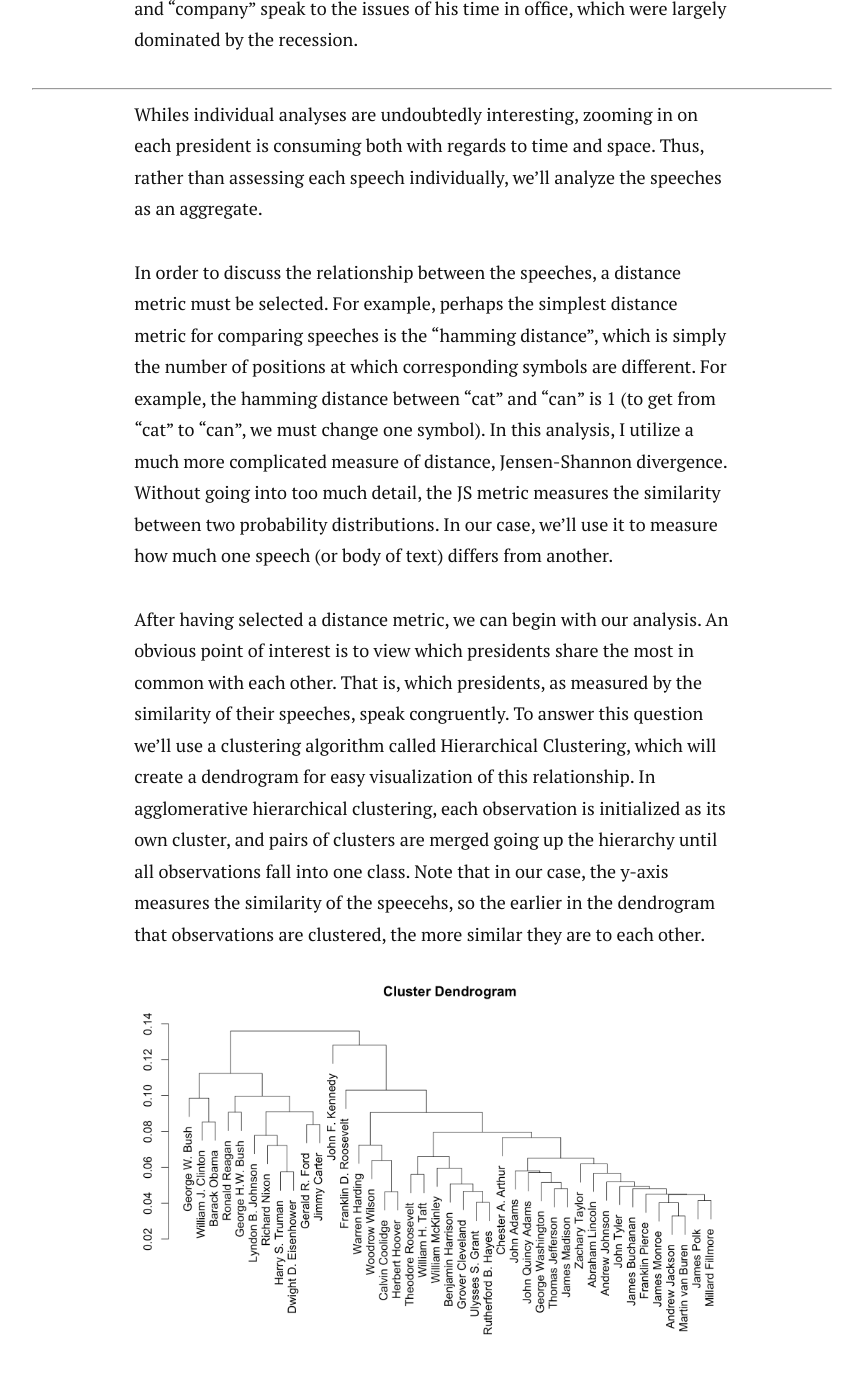
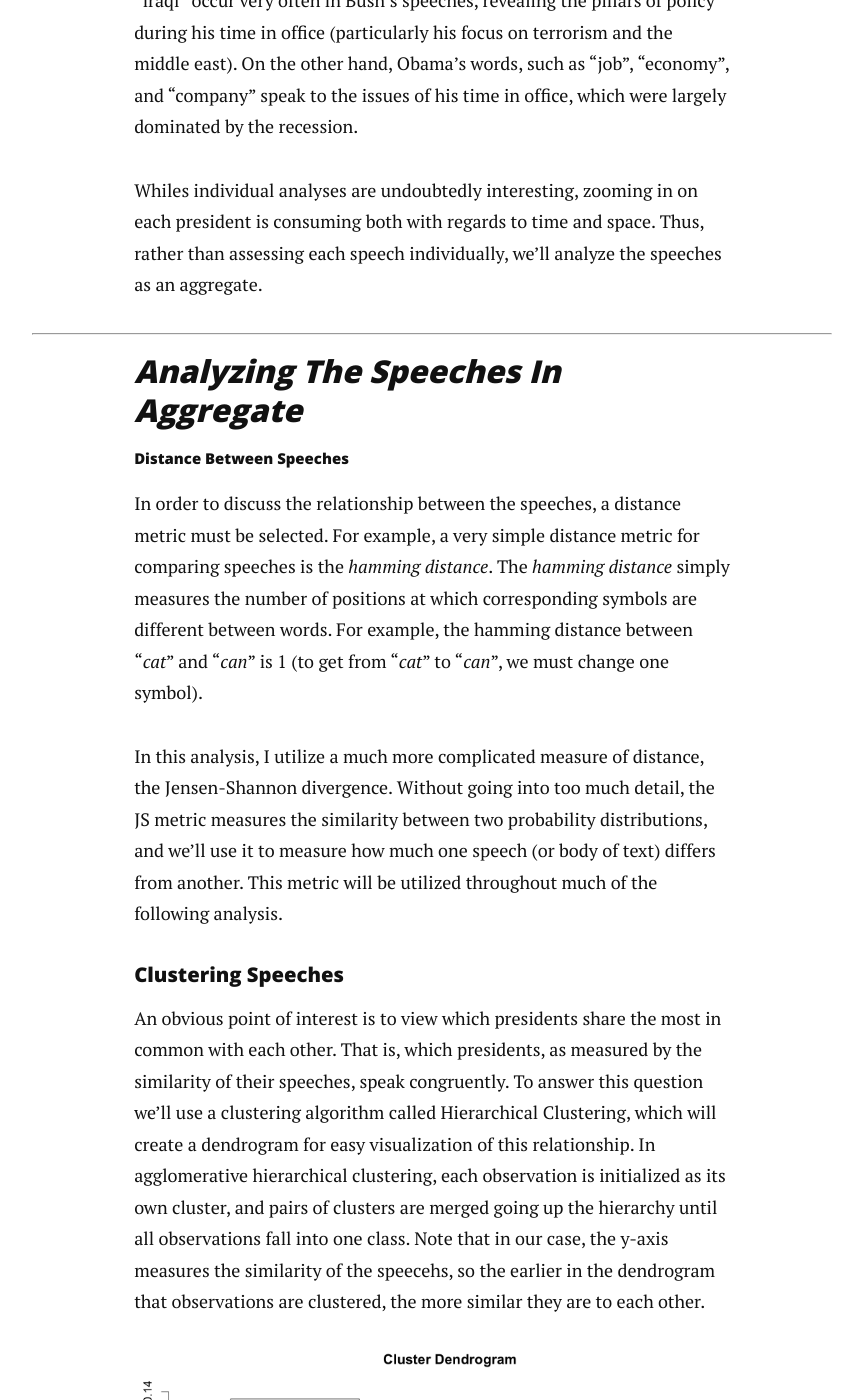
Before and after one commit to jwilber/old_website, a Jekyll site: the page built from _posts/2014-12-12-figure-with-caption.markdown, in a window 1280 px wide and 1400 px high, scrolled down 2602 px. Shown: the whole window, without its empty margins (208-1071 px from the left). Built offline with Jekyll 4.4.1, drawn with Linux system fonts in a browser that asks for light colours; nearby versions of some CDN libraries; some of the changed text lies outside the part shown.

Commit message:
Update 2014-12-12-figure-with-caption.markdown
Added cluster titles

```diff
--- a/_posts/2014-12-12-figure-with-caption.markdown
+++ b/_posts/2014-12-12-figure-with-caption.markdown
@@ -34,21 +34,28 @@ In analyzing the State of the Union speeches, we can take two primary strategies
 * analyze the speeches individually on a president-by-president basis
 * analyze the speeches as an aggregate and search for general trends.
 
-In the individual case we can zoom in on each president and analyze them piecewise. For example, we can create a word cloud for each president. Creating a separate word cloud for each president is information overload. Instead, below I  juxtapose the most-common words used by Barack Obama with the most-common words used by Geroge W. Bush:
+### _Individual Assessment_
+In the individual case we can zoom in on each president and analyze them individually. For example, we can create a word cloud for each president. That said, creating a separate word cloud for all 43 presidents would be pretty difficult to analyze. Instead, as a brief example, below I juxtapose the most-common words used by Barack Obama with the most-common words used by Geroge W. Bush:
 
 <img src="/images/bushobama_clouds.png" />
 
 
 As we'd expect, multiple words are shared between the two presidents. Many of these co-occurrences are words we'd expect to see in any SOTUS speech, irrespective of the president. What makes the analysis interesting is the different words. For example, words like "terror", "freedom", and  "iraqi" occur very often in Bush's speeches, revealing the pillars of policy during his time in office (particularly his focus on terrorism and the middle east). On the other hand, Obama's words, such as "job", "economy", and "company" speak to the issues of his time in office, which were largely dominated by the recession.
 
+Whiles individual analyses are undoubtedly interesting, zooming in on each  president is consuming both with regards to time and space. Thus, rather than assessing each speech individually, we'll analyze the speeches as an aggregate.
+
 ***
 
-Whiles individual analyses are undoubtedly interesting, zooming in on each  president is consuming both with regards to time and space. Thus, rather than assessing each speech individually, we'll analyze the speeches as an aggregate.
 
-In order to discuss the relationship between the speeches, a distance metric must be selected. For example, perhaps the simplest distance metric for comparing speeches is the "hamming distance", which is simply the number of positions at which corresponding symbols are different. For example, the hamming distance between "cat" and "can" is 1 (to get from "cat" to "can", we must change one symbol).
-In this analysis, I utilize a much more complicated measure of distance, Jensen-Shannon divergence. Without going into too much detail, the JS metric measures the similarity between two probability distributions. In our case, we'll use it to measure how much one speech (or body of text) differs from another.
+### _Analyzing The Speeches In Aggregate_
 
-After having selected a distance metric, we can begin with our analysis.
+##### Distance Between Speeches
+In order to discuss the relationship between the speeches, a distance metric must be selected. For example, a very simple distance metric for comparing speeches is the _hamming distance_. The _hamming distance_ simply measures the number of positions at which corresponding symbols are different between words. For example, the hamming distance between "_cat_" and "_can_" is 1 (to get from "_cat_" to "_can_", we must change one symbol).
+
+In this analysis, I utilize a much more complicated measure of distance, the Jensen-Shannon divergence. Without going into too much detail, the JS metric measures the similarity between two probability distributions, and we'll use it to measure how much one speech (or body of text) differs from another. This metric will be utilized throughout much of the following analysis.
+
+#### Clustering Speeches
+
 An obvious point of interest is to view which presidents share the most in common with each other. That is, which presidents, as measured by the similarity of their speeches, speak congruently. To answer this question we'll use a clustering algorithm called Hierarchical Clustering, which will create a dendrogram for easy visualization of this relationship.
 In agglomerative hierarchical clustering, each observation is initialized as its own cluster, and pairs of clusters are merged going up the hierarchy until all observations fall into one class. Note that in our case, the y-axis measures the similarity of the speecehs, so the earlier in the dendrogram that observations are clustered, the more similar they are to each other.
 
@@ -56,7 +63,9 @@ In agglomerative hierarchical clustering, each observation is initialized as its
 
 Our dendrogram reveals, then, that Andrew Jackson and Martin Van Buren are our most similar presidents according to SOTUS content. Martin Van Buren was Jackson's Secretary of State from 1829 to 1831 and vice-president from 1833 to 1837, as well as president from 1837 to 1841, so the result is hardly surprising.
 
-On the other hand, John F. Kennedy appears to be the most separate from any president. Kennedy certainly left an eneduring legacy, though I'm not completely sure why he is such an outlier.  Many more observations can be made, but perhaps the most salient is that the presidents appear to be clustered in a chronological manner. For example, on the far left we can see George W. Bush alongside Bill Clinton and Barrack Obama. This pattern permeates throughout the whole of the dendrogram: T. Roosevelt is alongside Taft and Jefferson alongside Madison. Notice that within these cluster, party level clustering may exist as well. For example, Obama and Clinton are clustered closer to each other than they are to Bush Jr.; Is this clustering a coincidence, or are can the speeches actually be divided up this way?
+On the other hand, John F. Kennedy appears to be the most separate from any president. While Kennedy certainly left an eneduring legacy, it is unclear why he is such an outlier (history buffs feel free to chime in). Many more observations can be made, but perhaps the most salient is that the presidents appear to be clustered in a chronological manner. For example, on the far left we can see George W. Bush alongside Bill Clinton and Barrack Obama. This pattern permeates throughout the whole of the dendrogram: T. Roosevelt is alongside Taft and Jefferson alongside Madison. Notice that within these cluster, party level clustering may exist as well. For example, Obama and Clinton are clustered closer to each other than they are to Bush Jr.; Is this clustering a coincidence, or are can the speeches actually be divided up this way?
+
+#### More Clustering
 
 To investigate, we'll use two techniques in tandem: T-SNE and K-Means Clustering.
 
@@ -87,6 +96,8 @@ In this specific case, k-means performed most optimally with four clusters. I've
 
 
 So clearly our data is divided into four main blocks. But why?
+
+#### Analyzing Our Clusters
 
 Recall that the primary aim of the SOTUS is to discuss the present state of the nation. Thus it makes sense to observe that presidents closer together in time have more similar speeches, because they're discussing similar (or related) events! Intuitively, we'd expect words like "iraq" and " terror" to be common in speeches post-2001, while absent from speeches during the 1800s. This also explains why we don't observe a large disparity among political parties; the focal point of the speeches are the nation's issues, it's the solutions to those issues that (usually) differ by party.
 
```
